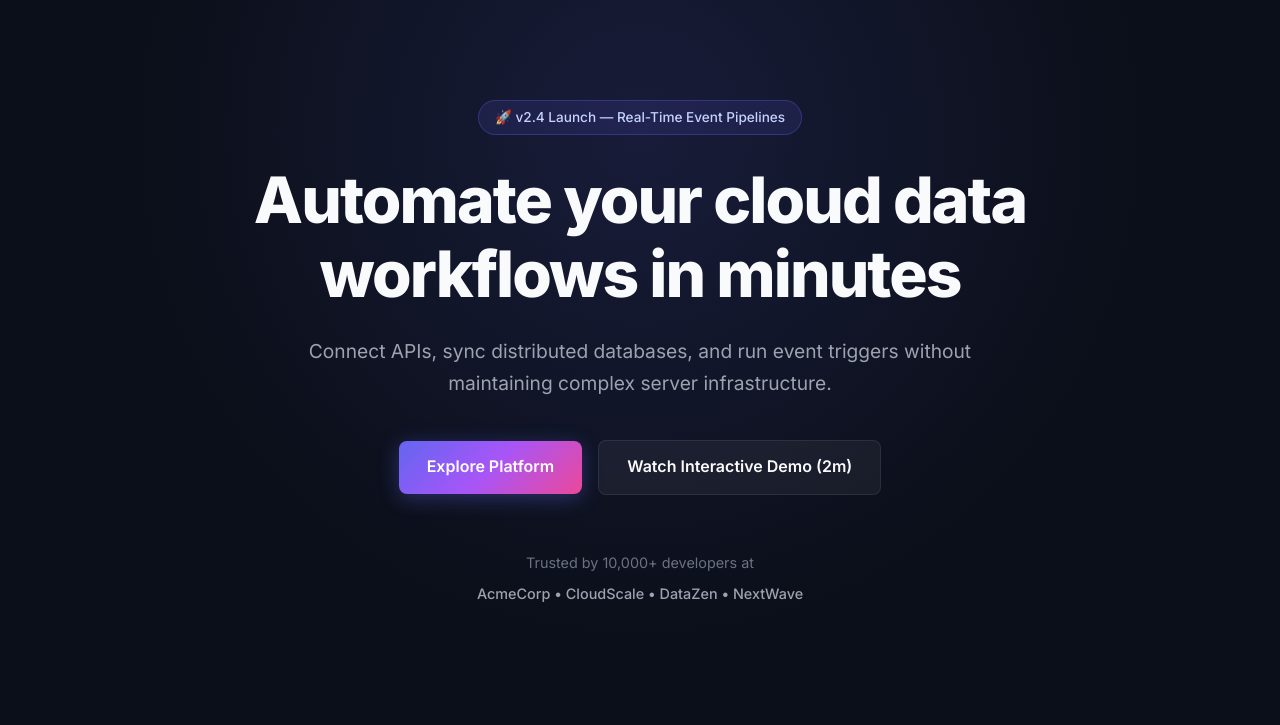
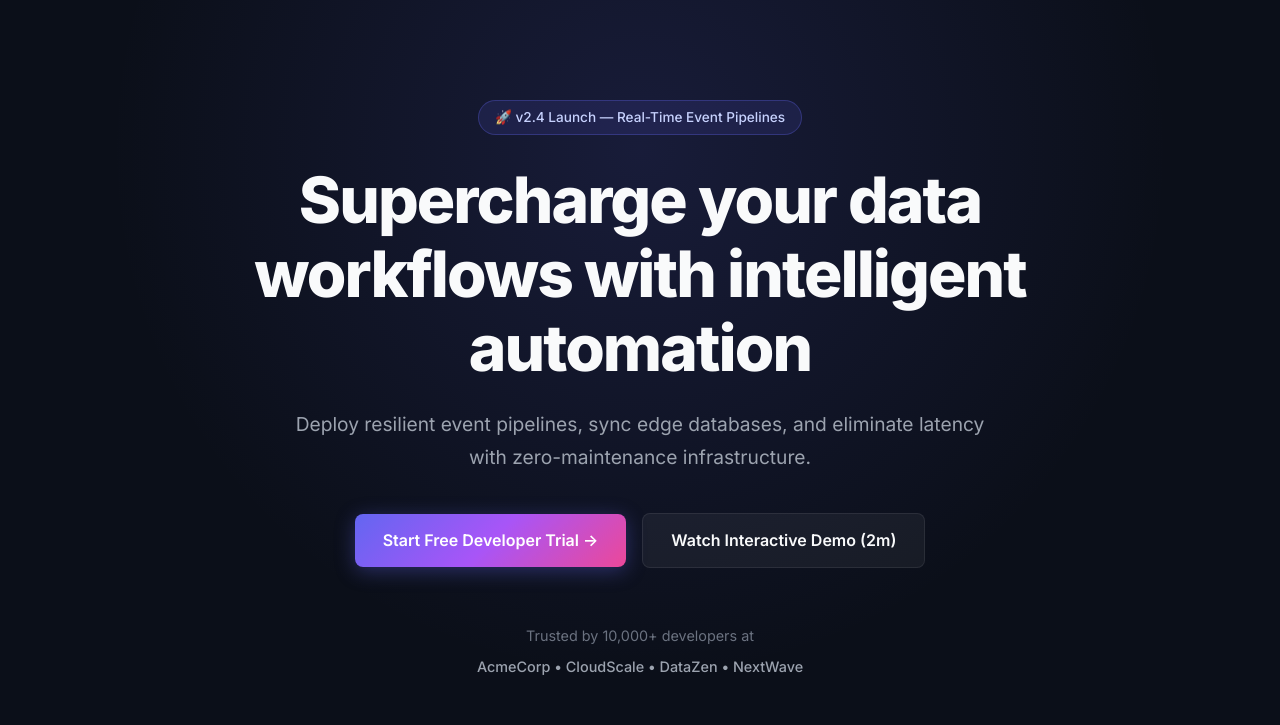
Before and after one commit to Virk0001/pulseflow-landing-page, a plain HTML site: page index.html in a window 1280 px wide. Shown: the part 75-800 px from the top of the page. Drawn offline with Linux system fonts and the light colour scheme.

Commit message:
feat(hero): modernize hero headline and primary CTA for technical audience

```diff
--- a/index.html
+++ b/index.html
@@ -35,10 +35,10 @@
   <section class="hero-section">
     <div class="hero-container">
       <div class="badge">🚀 v2.4 Launch — Real-Time Event Pipelines</div>
-      <h1 class="hero-title">Automate your cloud data workflows in minutes</h1>
-      <p class="hero-subtitle">Connect APIs, sync distributed databases, and run event triggers without maintaining complex server infrastructure.</p>
+      <h1 class="hero-title">Supercharge your data workflows with intelligent automation</h1>
+      <p class="hero-subtitle">Deploy resilient event pipelines, sync edge databases, and eliminate latency with zero-maintenance infrastructure.</p>
       <div class="hero-cta-group">
-        <a href="#signup" class="btn-primary">Explore Platform</a>
+        <a href="#signup" class="btn-primary">Start Free Developer Trial &rarr;</a>
         <a href="#demo" class="btn-secondary">Watch Interactive Demo (2m)</a>
       </div>
       <div class="hero-proof">
```
